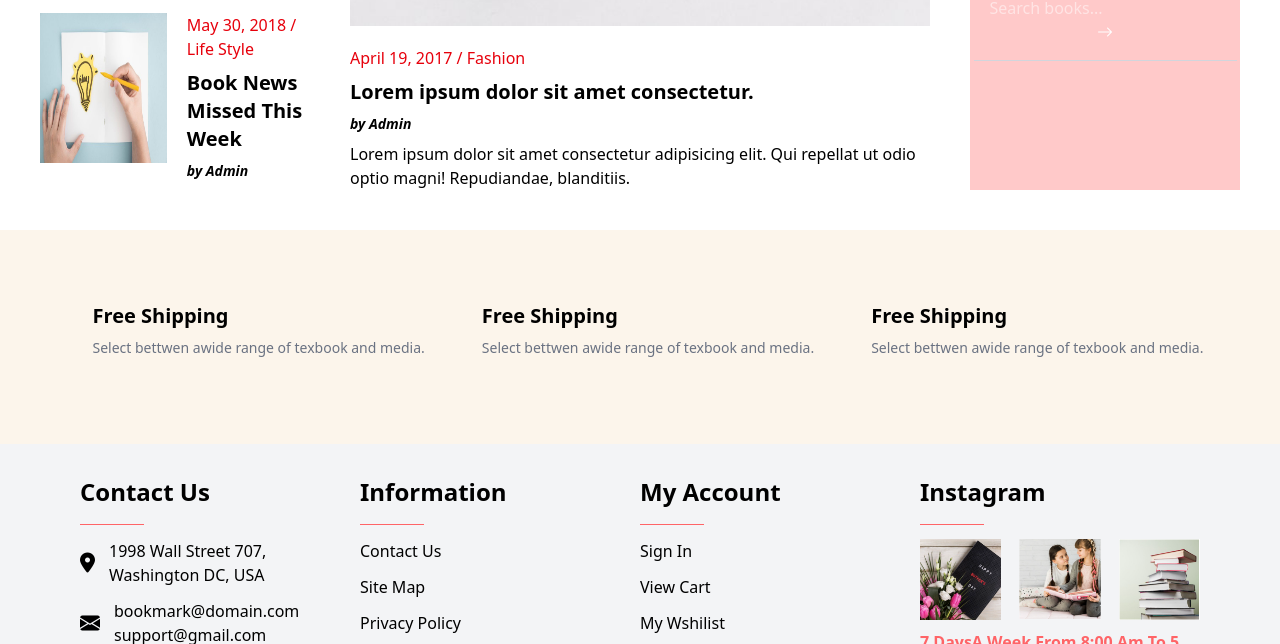
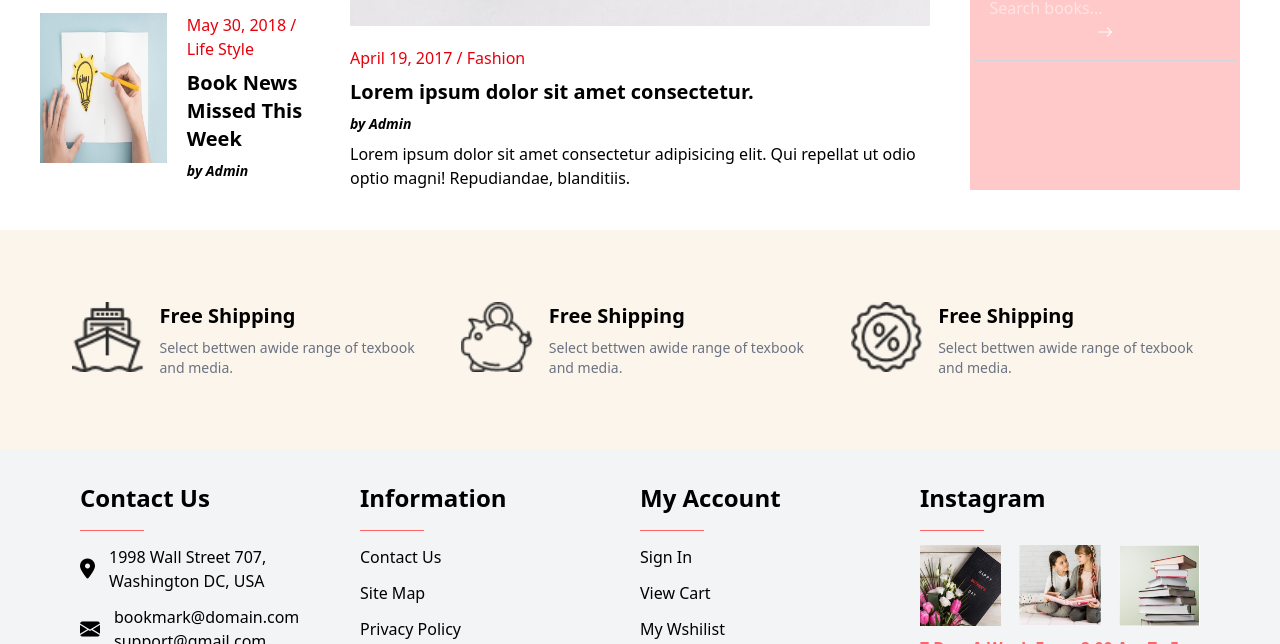
Before and after one commit to ismael-s-soon/Projet-framework-2, a plain HTML site: page index.html in a window 1280 px wide. Shown: the part 5311-5955 px from the top of the page. Drawn offline with nearby package versions, Linux system fonts and the light colour scheme.

Commit message:
petite modification

```diff
--- a/index.html
+++ b/index.html
@@ -432,24 +432,24 @@
             </div>
         </div>
         </div>
-        <div class="contain-content bg-[#FCF5EB] w-full lg:p-10 p-4">
+        <div class="bg-[#FCF5EB] w-full lg:p-10 p-4">
             <div class="grid grid-cols-1 md:grid-cols-3 p-4 ">
                 <div class="flex items-start justify-center gap-x-4 p-4">
-                    <img src="./logo/icon1.png" alt="" class="h-[70px]">
+                    <img src="./images/icon1.png" alt="" class="h-[70px]">
                     <div class="flex flex-col justify-between gap-2">
                         <h3 class="text-xl font-semibold">Free Shipping</h3>
                         <p class="text-sm text-gray-500">Select bettwen awide range of texbook and media.</p>
                     </div>
                 </div>
                  <div class="flex items-start justify-center gap-x-4 p-4">
-                    <img src="./logo/icon2.png" alt="" class="h-[70px]">
+                    <img src="./images/icon2.png" alt="" class="h-[70px]">
                     <div class="flex flex-col justify-between gap-2">
                         <h3 class="text-xl font-semibold">Free Shipping</h3>
                         <p class="text-sm text-gray-500">Select bettwen awide range of texbook and media.</p>
                     </div>
                 </div>
                  <div class="flex items-start justify-center gap-4 p-4">
-                    <img src="./logo/icon3.png" alt="" class="h-[70px]">
+                    <img src="./images/icon3.png" alt="" class="h-[70px]">
                     <div class="flex flex-col justify-between gap-2">
                         <h3 class="text-xl font-semibold">Free Shipping</h3>
                         <p class="text-sm text-gray-500">Select bettwen awide range of texbook and media.</p>
```
Also changed, not shown: contact.html (+3 -6 lines), post.html (+3 -9 lines), shop.html (+2 -5 lines).
